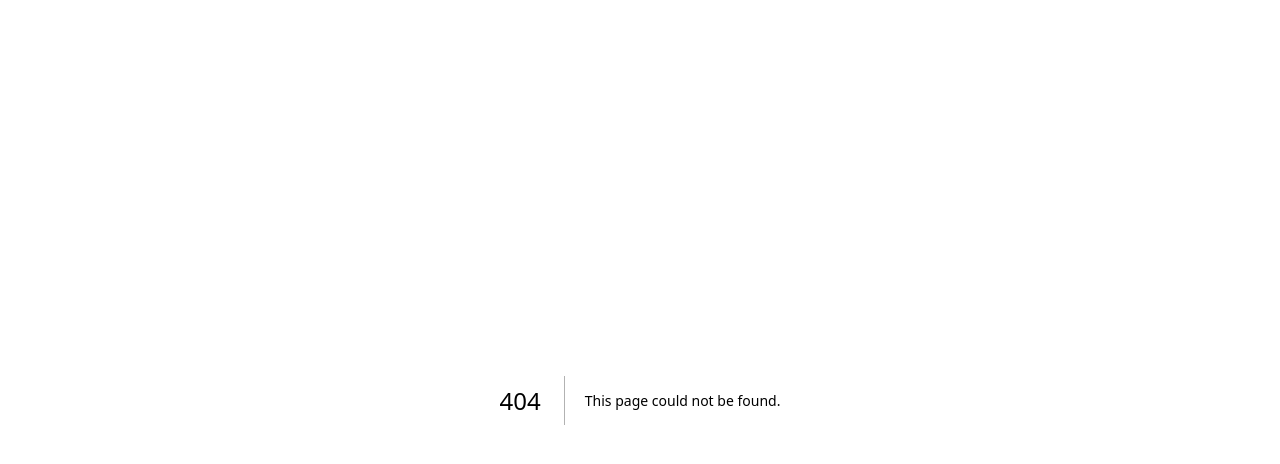
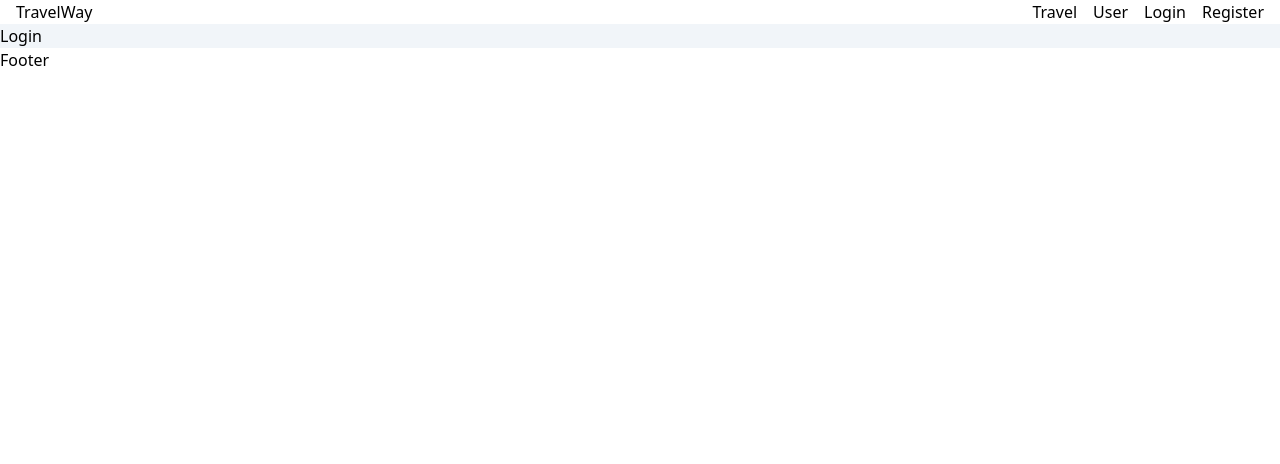
Before and after one commit to Pinecone-aqua/travelway, a Next.js app in the folder front-end/client/: page /Login in a window 1280 px wide. Before the commit this address had no page. Shown: the top 464 px of the page. Built offline with nearby package versions, Linux system fonts and the light colour scheme.

Commit message:
loign and some files added

```diff
--- /dev/null
+++ b/front-end/client/src/components/Layout.tsx
@@ -0,0 +1,16 @@
+import React, { ReactNode } from "react";
+import Navbar from "./Navbar";
+
+const Layout = ({ children }: { children: ReactNode }): JSX.Element => {
+  return (
+    <div>
+      <div>
+        <Navbar />
+      </div>
+      <div>{children}</div>
+      <div>Footer</div>
+    </div>
+  );
+};
+
+export default Layout;
--- /dev/null
+++ b/front-end/client/src/components/Navbar.tsx
@@ -0,0 +1,15 @@
+export default function Navbar(): JSX.Element {
+    return (
+        <>
+        <nav className="flex container-fluid mx-4">
+            <div>TravelWay</div>
+            <ul className="flex gap-4 ms-auto">
+                <li>Travel</li>
+                <li>User</li>
+                <li>Login</li>
+                <li>Register</li>
+            </ul>
+        </nav>
+        </>
+    )
+}
--- /dev/null
+++ b/front-end/client/src/pages/Login.tsx
@@ -0,0 +1,5 @@
+import React from "react";
+
+export default function Login() {
+  return <div className="bg-slate-100 h-85vh">Login</div>;
+}
--- a/front-end/client/src/pages/_app.tsx
+++ b/front-end/client/src/pages/_app.tsx
@@ -1,6 +1,11 @@
-import '@/styles/globals.css'
-import type { AppProps } from 'next/app'
+import Layout from "@/components/Layout";
+import "@/styles/globals.css";
+import type { AppProps } from "next/app";
 
 export default function App({ Component, pageProps }: AppProps) {
-  return <Component {...pageProps} />
+  return (
+    <Layout>
+      <Component {...pageProps} />
+    </Layout>
+  );
 }
--- a/front-end/client/src/pages/index.tsx
+++ b/front-end/client/src/pages/index.tsx
@@ -1,9 +1,6 @@
-
-
-
 
 export default function Home() {
   return (
-    <div>a</div>
+    <div>HOME a PAGE</div>
   )
 }
--- a/front-end/client/src/styles/globals.css
+++ b/front-end/client/src/styles/globals.css
@@ -1,27 +1,3 @@
 @tailwind base;
 @tailwind components;
 @tailwind utilities;
-
-:root {
-  --foreground-rgb: 0, 0, 0;
-  --background-start-rgb: 214, 219, 220;
-  --background-end-rgb: 255, 255, 255;
-}
-
-@media (prefers-color-scheme: dark) {
-  :root {
-    --foreground-rgb: 255, 255, 255;
-    --background-start-rgb: 0, 0, 0;
-    --background-end-rgb: 0, 0, 0;
-  }
-}
-
-body {
-  color: rgb(var(--foreground-rgb));
-  background: linear-gradient(
-      to bottom,
-      transparent,
-      rgb(var(--background-end-rgb))
-    )
-    rgb(var(--background-start-rgb));
-}
```
